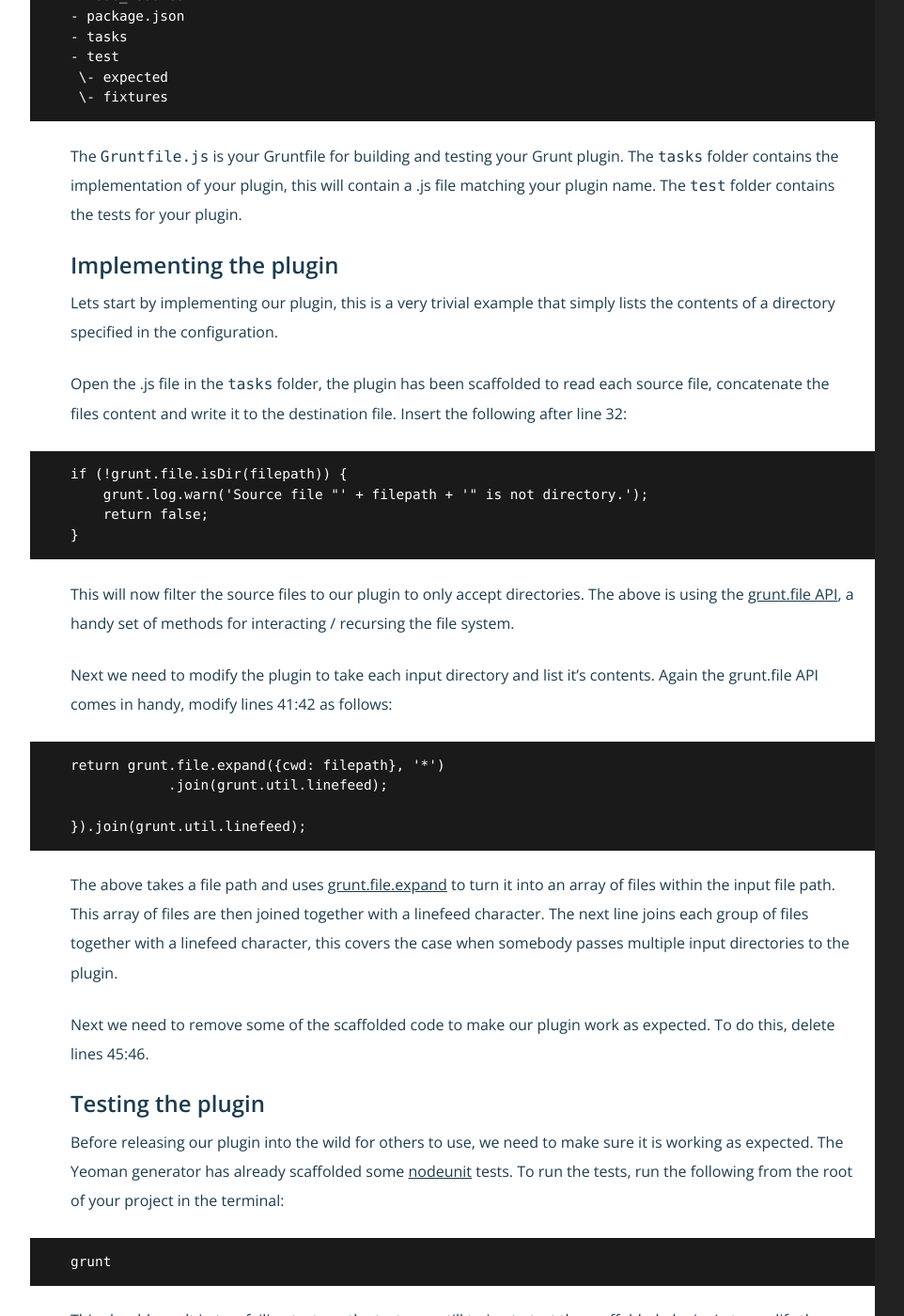
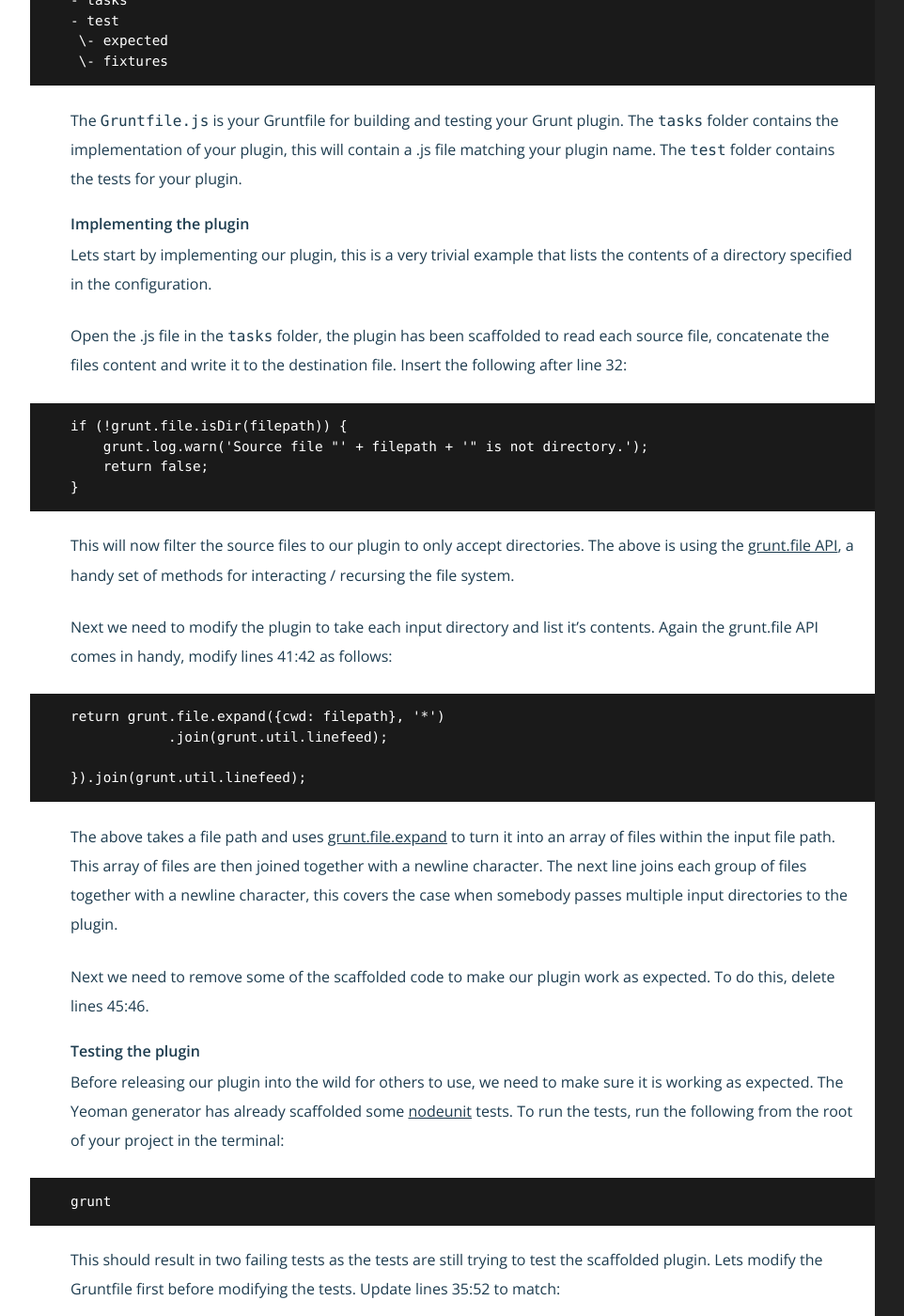
Before and after one commit to jackfranklin/javascriptplayground.com, a Jekyll site: the page built from _posts/2013-12-29-creating-your-first-grunt-plugin.md, in a window 1280 px wide and 1400 px high, scrolled down 1857 px. Shown: the whole window at 94% size, without its empty margins (151-1113 px from the left). Built offline with Jekyll 4.4.1, drawn with Linux system fonts in a browser that asks for light colours; nearby versions of some CDN libraries; comment, search, counter and statistics services are not loaded; some of the changed text lies outside the part shown.

Commit message:
Implementing feedback from review

```diff
--- a/_posts/2013-12-29-creating-your-first-grunt-plugin.md
+++ b/_posts/2013-12-29-creating-your-first-grunt-plugin.md
@@ -28,7 +28,7 @@ Alternatively, use the NPM commandline search to discover existing plugins.  The
 
 To ease implementing your Grunt plugin, it is always a good idea to explore wrapping existing Node packages.  Often your problem will have already been solved but not automated with Grunt.  Finding an existing Node package that your Grunt plugin can re-use can be a big time saver.
 
-# Scaffolding
+### Scaffolding
 
 [The Grunt team](https://github.com/gruntjs?tab=members) has created a handy [Yeoman](http://yeoman.io) generator to bootstrap your plugin project.  If you don't already have Yeoman installed, complete the following:
 
@@ -46,7 +46,7 @@ Create a new directory for your plugin and run the generator:
 
 The generator will ask you a couple of questions.  Once you've answered the questions, Yeoman will scaffold your plugin.
 
-# Project structure
+### Project structure
 
 The Yeoman generator will have scaffolded a project structure as follows:
 
@@ -61,9 +61,9 @@ The Yeoman generator will have scaffolded a project structure as follows:
 
 The `Gruntfile.js` is your Gruntfile for building and testing your Grunt plugin.  The `tasks` folder contains the implementation of your plugin, this will contain a .js file matching your plugin name.  The `test` folder contains the tests for your plugin.
 
-# Implementing the plugin
+### Implementing the plugin
 
-Lets start by implementing our plugin, this is a very trivial example that simply lists the contents of a directory specified in the configuration.
+Lets start by implementing our plugin, this is a very trivial example that lists the contents of a directory specified in the configuration.
 
 Open the .js file in the `tasks` folder, the plugin has been scaffolded to read each source file, concatenate the files content and write it to the destination file.  Insert the following after line 32:
 
@@ -81,11 +81,11 @@ Next we need to modify the plugin to take each input directory and list it's con
 
     }).join(grunt.util.linefeed);
 
-The above takes a file path and uses [grunt.file.expand](http://gruntjs.com/api/grunt.file#grunt.file.expand) to turn it into an array of files within the input file path.  This array of files are then joined together with a linefeed character.  The next line joins each group of files together with a linefeed character, this covers the case when somebody passes multiple input directories to the plugin.
+The above takes a file path and uses [grunt.file.expand](http://gruntjs.com/api/grunt.file#grunt.file.expand) to turn it into an array of files within the input file path.  This array of files are then joined together with a newline character.  The next line joins each group of files together with a newline character, this covers the case when somebody passes multiple input directories to the plugin.
 
 Next we need to remove some of the scaffolded code to make our plugin work as expected.  To do this, delete lines 45:46.
 
-# Testing the plugin
+### Testing the plugin
 
 Before releasing our plugin into the wild for others to use, we need to make sure it is working as expected.  The Yeoman generator has already scaffolded some [nodeunit](https://github.com/caolan/nodeunit) tests.  To run the tests, run the following from the root of your project in the terminal:
 
@@ -123,7 +123,7 @@ Also update `custom_options` in the `expected` folder to:
 
 Re-run the tests and you should see two passing tests.
 
-# Publishing the plugin
+### Publishing the plugin
 
 Now that we've completed our implementation and tested that it is functioning expected, it's time to publish our plugin for others to use.  The Yeoman generator has already created a `package.json`.  This contains all the information needed to publish our Grunt plugin, including keyword of `gruntplugin`.  For our plugin to appear on the Grunt plugins listing, the keyword `gruntplugin` must appear in the keywords section of your package.json.
 
```
Also changed, not shown: other parts of _posts/2013-12-29-creating-your-first-grunt-plugin.md (+2 -2 lines).
